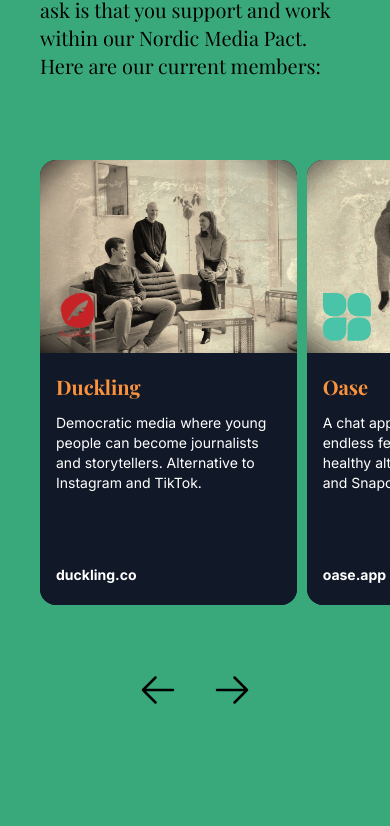
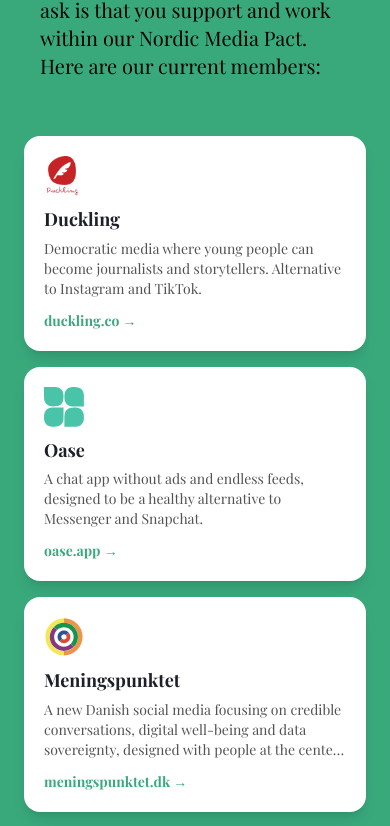
Before and after one commit to jeppeliisberg/nordicmedialab.dk, a React (Vite) app: page / in a window 390 px wide. Shown: the part 3100-3926 px from the top of the page. Built offline with nearby package versions, Linux system fonts and the light colour scheme.

Commit message:
Members section: replace horizontal scroller with responsive grid (Version B, floating logos)

```diff
--- /dev/null
+++ b/src/components/MembersGrid.tsx
@@ -0,0 +1,58 @@
+import { FC } from 'react';
+
+interface Member {
+  id?: number;
+  headline: string;
+  text: string;
+  logo?: string;
+  hero?: string;
+  memberurl?: string;
+}
+
+interface MembersGridProps {
+  cards: Member[];
+}
+
+const toHref = (u?: string) => (!u ? '' : u.startsWith('http') ? u : `https://${u}`);
+
+const MembersGrid: FC<MembersGridProps> = ({ cards }) => (
+  <div
+    className="grid gap-4"
+    style={{ gridTemplateColumns: 'repeat(auto-fill, minmax(230px, 1fr))' }}
+  >
+    {cards.map((c) => (
+      <div
+        key={c.headline}
+        className="bg-white rounded-2xl p-5 flex flex-col gap-2 shadow-lg min-h-[150px]"
+      >
+        {c.logo ? (
+          <img src={c.logo} alt={c.headline} className="h-10 w-auto max-w-[150px] object-contain object-left mb-1" />
+        ) : null}
+        <h3 className="font-serif text-lg font-bold text-[#1D1F29] leading-tight">{c.headline}</h3>
+        <p
+          className="text-sm text-neutral-600 flex-1"
+          style={{
+            display: '-webkit-box',
+            WebkitLineClamp: 3,
+            WebkitBoxOrient: 'vertical',
+            overflow: 'hidden',
+          }}
+        >
+          {c.text}
+        </p>
+        {c.memberurl ? (
+          <a
+            href={toHref(c.memberurl)}
+            target="_blank"
+            rel="noopener noreferrer"
+            className="text-sm font-semibold text-[#39A97C] hover:underline mt-1"
+          >
+            {c.memberurl} →
+          </a>
+        ) : null}
+      </div>
+    ))}
+  </div>
+);
+
+export default MembersGrid;
--- a/src/views/Main.jsx
+++ b/src/views/Main.jsx
@@ -1,5 +1,5 @@
 import Divider from "../components/Divider";
-import MembersSwiper from "../components/MembersSwiper";
+import MembersGrid from "../components/MembersGrid";
 import BoardSlider from "../components/BoardSlider";
 import boardData from "../components/boardData.json";
 import { useTranslation, Trans } from 'react-i18next';
@@ -79,8 +79,8 @@
                     <h1 className="font-serif text-3xl lg:text-5xl font-bold mt-1 mb-5">{t('members.title')}</h1>
                     <p className="font-serif text-xl lg:text-2xl">{t('members.description')}</p>
                 </div>
-                <div className="w-full my-20">
-                    <MembersSwiper cards={membersData}/>
+                <div className="max-w-6xl mx-auto px-6 md:px-10 mt-14">
+                    <MembersGrid cards={membersData}/>
                 </div>
                 {/**
                 <div className="relative px-10 max-w-2xl mx-auto">
```
